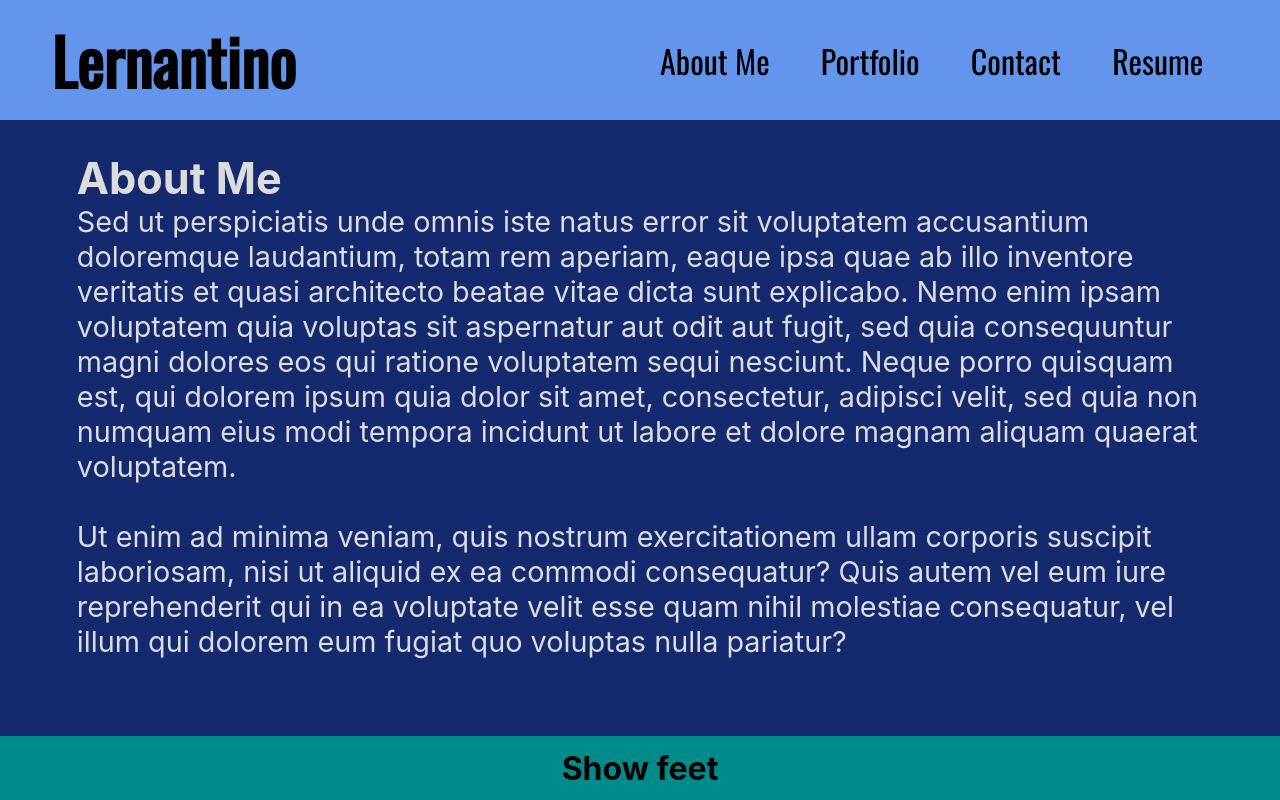
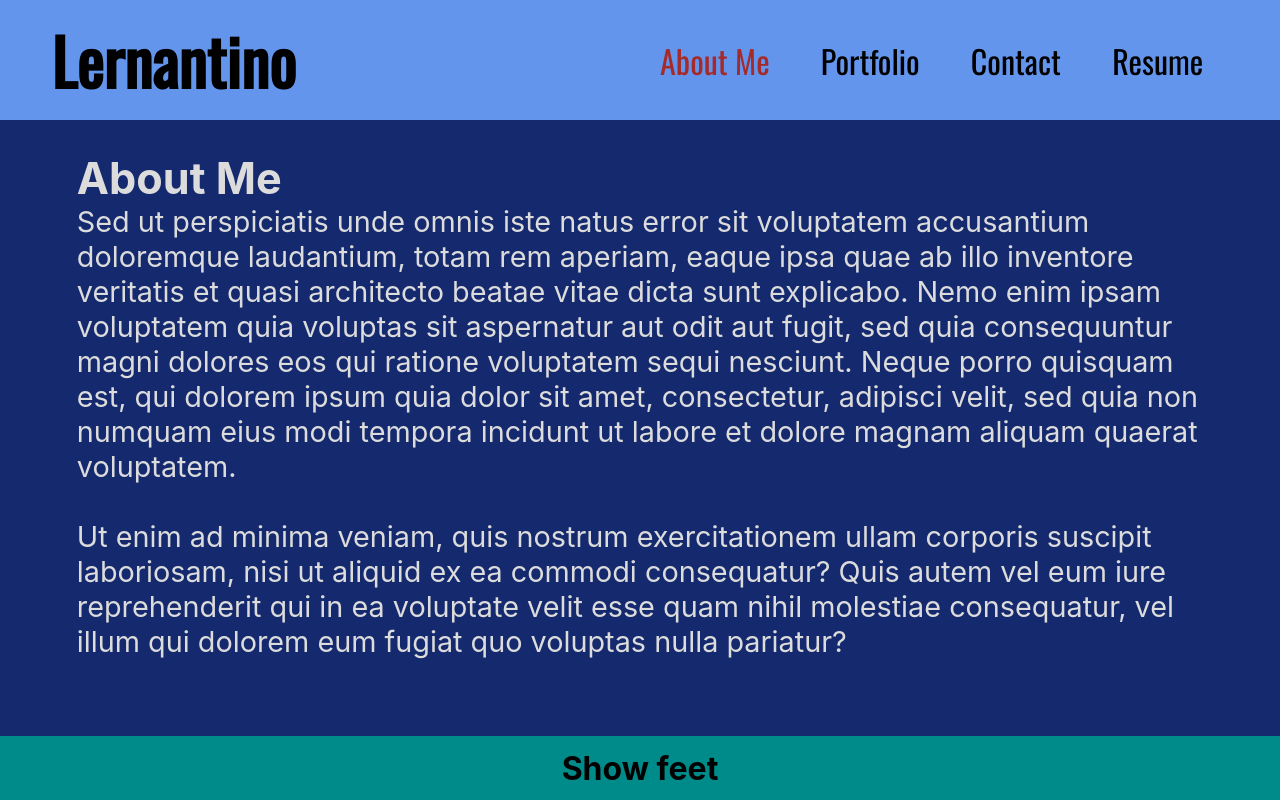
Before and after one commit to BeatyPete/my-portapotfolio, a React (Create React App) app: page / in a window 1280 px wide. Built offline with nearby package versions, Linux system fonts and the light colour scheme; a web font is replaced by a local one.

Commit message:
made other components appear when nav clicked and color change

```diff
--- a/public/index.html
+++ b/public/index.html
@@ -26,7 +26,7 @@
     -->
     <link rel="preconnect" href="https://fonts.gstatic.com">
 <link href="https://fonts.googleapis.com/css2?family=Fascinate&family=Oswald&display=swap" rel="stylesheet">
-    <title>React App</title>
+    <title>Portapotfolio</title>
   </head>
   <body>
     <noscript>You need to enable JavaScript to run this app.</noscript>
--- a/src/App.css
+++ b/src/App.css
@@ -2,6 +2,9 @@
   margin: 0;
   padding: 0;
   box-sizing: border-box;
+}
+body {
+  background-color: rgb(21, 42, 110);;
 }
 
 @keyframes become {
@@ -16,8 +19,6 @@
   height: 15vh;
   padding: 0 4vw;
   font-family: 'Oswald', sans-serif;
-  /* animation-name: become;
-  animation-duration: 1s; */
 }
 .headContainer h1 {
   margin: auto 0;
@@ -37,6 +38,9 @@
 .headContainer nav ul li {
   padding: 0 2vw;
 }
+.nav-active {
+  color: brown;
+}
 
 main {
   height: 77vh;
@@ -44,6 +48,13 @@ main {
   padding: 2rem 6vw;
   font-size: 1.8rem;
   color: gainsboro;
+  animation-name: become;
+  animation-duration: 1s;
+}
+
+.project-container {
+  display: grid;
+  grid-template-columns: repeat(7, 1fr);
 }
 
 footer {
--- a/src/App.js
+++ b/src/App.js
@@ -1,14 +1,25 @@
-import React from 'react';
+import React, { useState } from 'react';
 import Header from './components/Header';
 import About from './components/About';
+import Project from './components/Project';
+import Contact from './components/Contact';
+import Resume from './components/Resume';
 import Footer from './components/Footer';
 import './App.css';
 
 function App() {
+  const [sectionSelected, setSectionSelected] = useState("About");
+
   return (
     <div>
-      <Header />
-      <About />
+      <Header
+        sectionSelected={sectionSelected}
+        setSectionSelected={setSectionSelected}
+      />
+      { sectionSelected === 'About' && <About />}
+      { sectionSelected === 'Project' && <Project />}
+      { sectionSelected === 'Contact' && <Contact />}
+      { sectionSelected === 'Resume' && <Resume />}
       <Footer />
     </div>
   );
--- a/src/components/Contact/index.js
+++ b/src/components/Contact/index.js
@@ -3,7 +3,9 @@ import React from "react";
 function Contact() {
 
   return (
+    <main>
       <h3>contact</h3>
+    </main>
   );
 }
 
--- a/src/components/Header/index.js
+++ b/src/components/Header/index.js
@@ -1,12 +1,17 @@
 import React from "react";
 import Nav from '../Nav';
 
-function Header() {
+function Header(props) {
+  const {
+    sectionSelected,
+    setSectionSelected
+  } = props;
 
   return (
     <header className="headContainer">
       <h1>Lernantino</h1>
-      <Nav />
+      <Nav sectionSelected={sectionSelected}
+      setSectionSelected={setSectionSelected}/>
     </header>
   );
 }
--- a/src/components/Nav/index.js
+++ b/src/components/Nav/index.js
@@ -1,21 +1,37 @@
 import React from "react";
 
-function Nav() {
+function Nav(props) {
+    const {
+        sectionSelected,
+        setSectionSelected
+    } = props;
 
   return (
       <nav>
           <ul>
               <li>
-                  <a>About Me</a>
+                  <a
+                    onClick={() => setSectionSelected("About")}
+                    className={`${sectionSelected === 'About' && 'nav-active'}`}
+                  >About Me</a>
               </li>
               <li>
-                  <a>Portfolio</a>
+                  <a
+                  onClick={() => setSectionSelected("Project")}
+                  className={`${sectionSelected === 'Project' && 'nav-active'}`}
+                  >Portfolio</a>
               </li>
               <li>
-                  <a>Contact</a>
+                  <a
+                  onClick={() => setSectionSelected("Contact")}
+                  className={`${sectionSelected === 'Contact' && 'nav-active'}`}
+                  >Contact</a>
               </li>
               <li>
-                  <a>Resume</a>
+                  <a
+                  onClick={() => setSectionSelected("Resume")}
+                  className={`${sectionSelected === 'Resume' && 'nav-active'}`}
+                  >Resume</a>
               </li>
           </ul>
       </nav>
--- a/src/components/Project/index.js
+++ b/src/components/Project/index.js
@@ -3,7 +3,11 @@ import React from "react";
 function Project() {
 
   return (
-      <h3>PRjects</h3>
+    <main className="project-container">
+      <section>
+        <h2>The Bookfast Club</h2>
+      </section>
+    </main>
   );
 }
 
--- a/src/components/Resume/index.js
+++ b/src/components/Resume/index.js
@@ -3,7 +3,9 @@ import React from "react";
 function Resume() {
 
   return (
+    <main>
       <h3>resume</h3>
+    </main>
   );
 }
 
```
